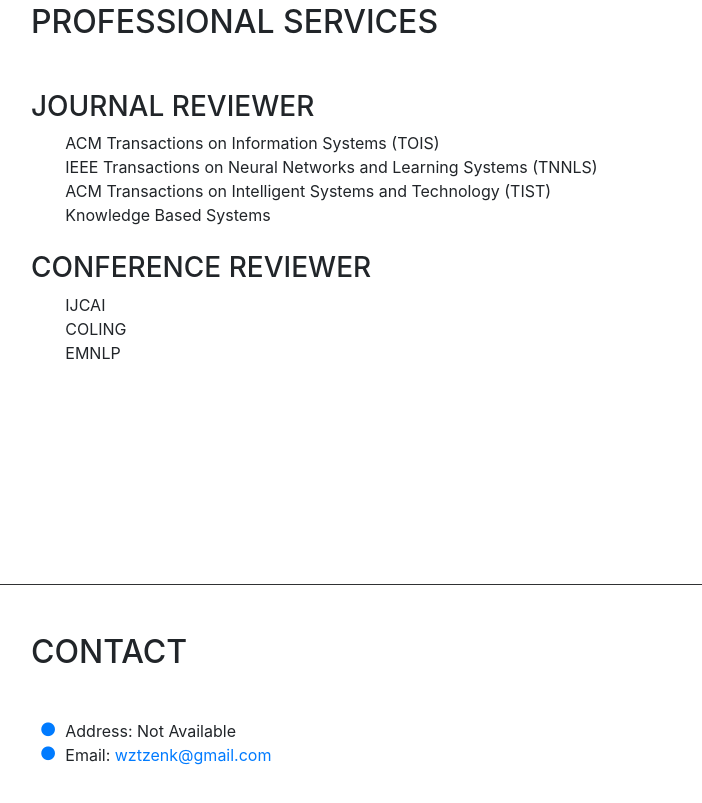
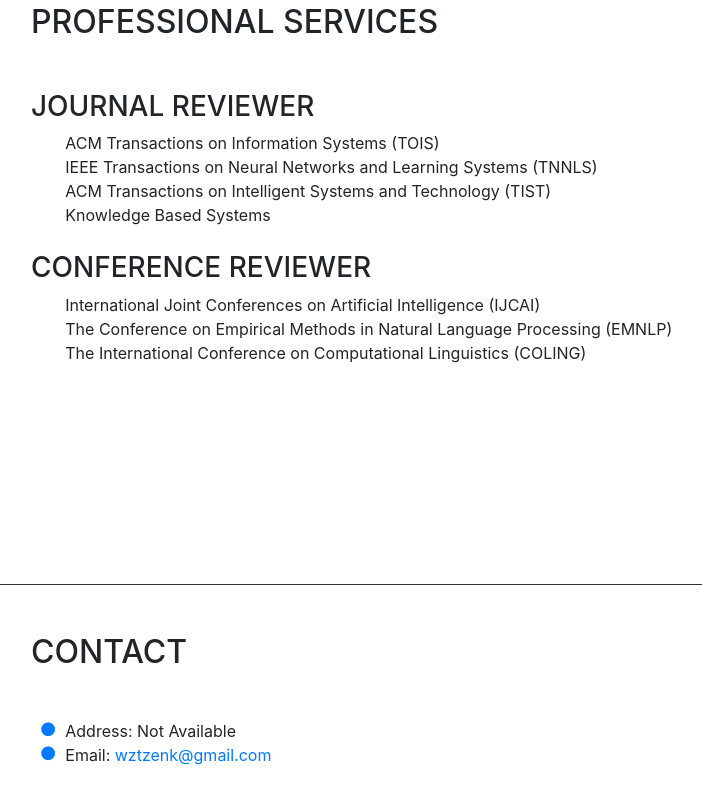
Before and after one commit to zhitao-wang/zhitao-wang.github.io, a website with bundled scripts: page index.html in a window 1280 px wide. Shown: the part 4026-4829 px from the top of the page, without its empty margins (289-991 px from the left). Built offline with nearby package versions, Linux system fonts and the light colour scheme; a web font is replaced by a local one.

Commit message:
Update index.html

```diff
--- a/index.html
+++ b/index.html
@@ -300,13 +300,13 @@
           <ul class="fa-ul mb-0">
             <li>
 <!--               <i class="fa-li fa"></i> -->
-              IJCAI</li>
+              International Joint Conferences on Artificial Intelligence (IJCAI)</li>
             <li>
 <!--               <i class="fa-li fa"></i> -->
-              COLING</li>
+              The Conference on Empirical Methods in Natural Language Processing (EMNLP) </li>
             <li>
 <!--               <i class="fa-li fa"></i> -->
-              EMNLP</li>
+              The International Conference on Computational Linguistics (COLING)</li>
           </ul>
         </div>
       </section>
```
